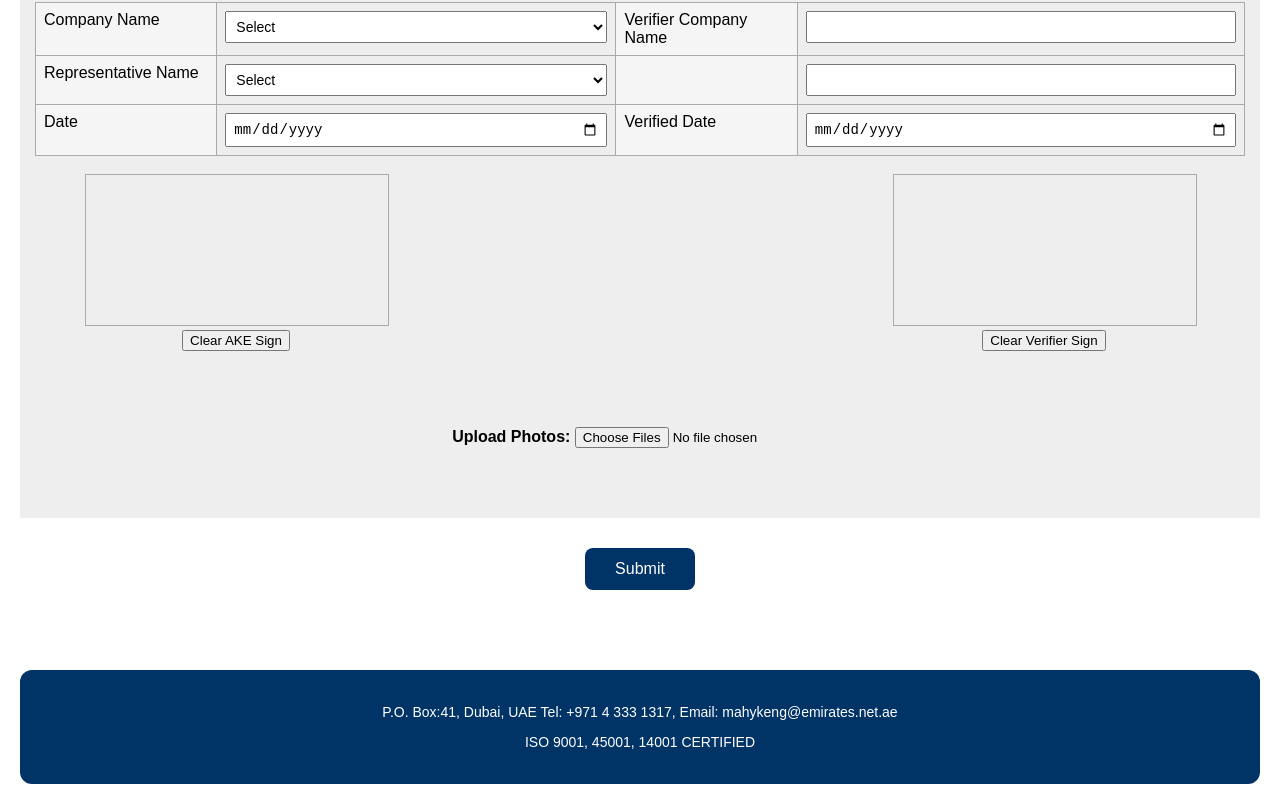
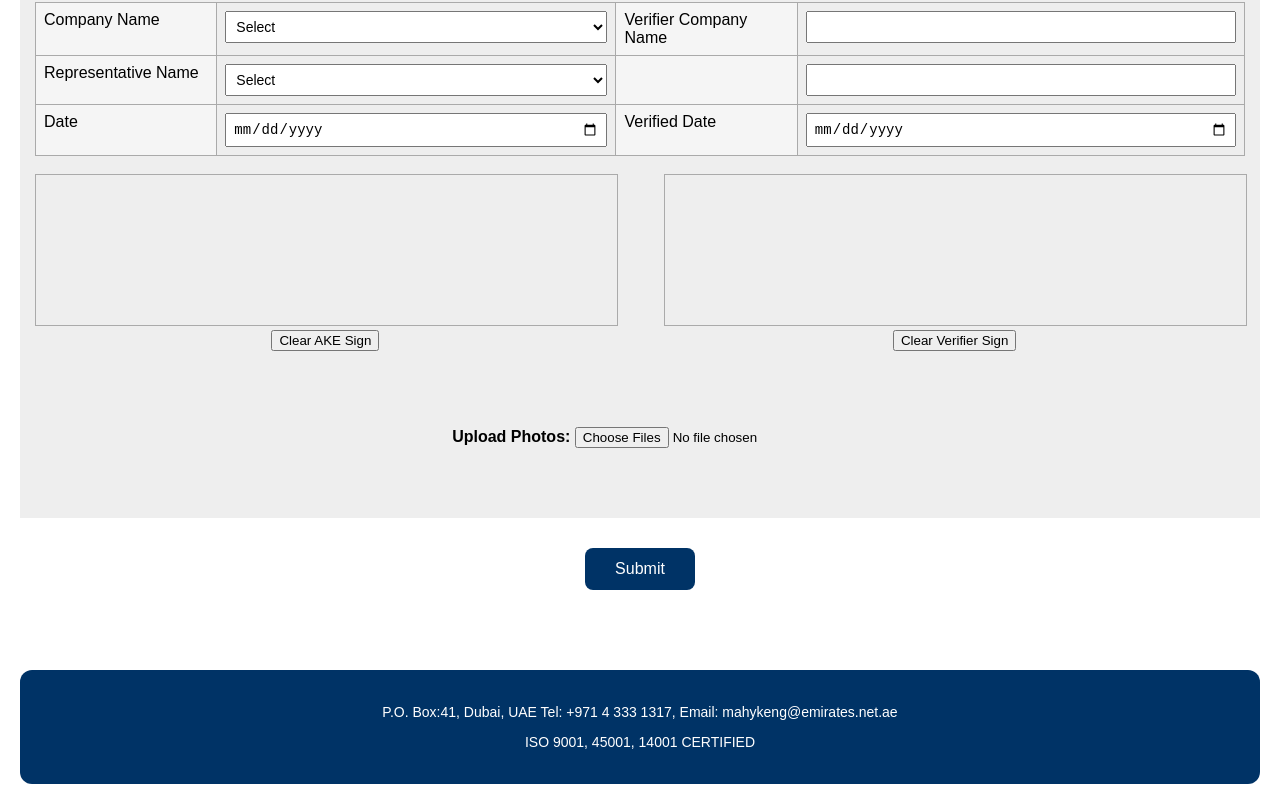
Before and after one commit to alkhooryengineering/vehicle, a website: page JCR-General.html in a window 1280 px wide. Shown: the part 856-1660 px from the top of the page. Drawn offline with nearby package versions, Linux system fonts and the light colour scheme.

Commit message:
Update JCR-General.html

```diff
--- a/JCR-General.html
+++ b/JCR-General.html
@@ -437,28 +437,27 @@
 
 
 
-  <div class="signature-canvas-container" style="display: flex; flex-wrap: wrap; gap: 20px; justify-content: space-between; margin-top: 0;">
 
-          <div>
+
+  <div class="signature-canvas-container" style="display: flex; gap: 20px; justify-content: space-between; flex-wrap: wrap;">
+  <div style="flex: 1 1 48%; max-width: 48%;">
     <br>
-            <div style="margin-left: 50px;">
     <canvas id="sig1" class="signature-pad"></canvas>
     <center>
       <button type="button" onclick="clearSignature('sig1')">Clear AKE Sign</button>
     </center>
   </div>
-          </div>
-
-          <div>
+  <div style="flex: 1 1 48%; max-width: 48%;">
     <br>
-            <div style="margin-right: 50px;">
     <canvas id="sig2" class="signature-pad"></canvas>
     <center>
       <button type="button" onclick="clearSignature('sig2')">Clear Verifier Sign</button>
     </center>
   </div>
 </div>
-       </div>
+
+
+
 
 
 
```
Lines whose indentation alone changed are shown as unchanged.
